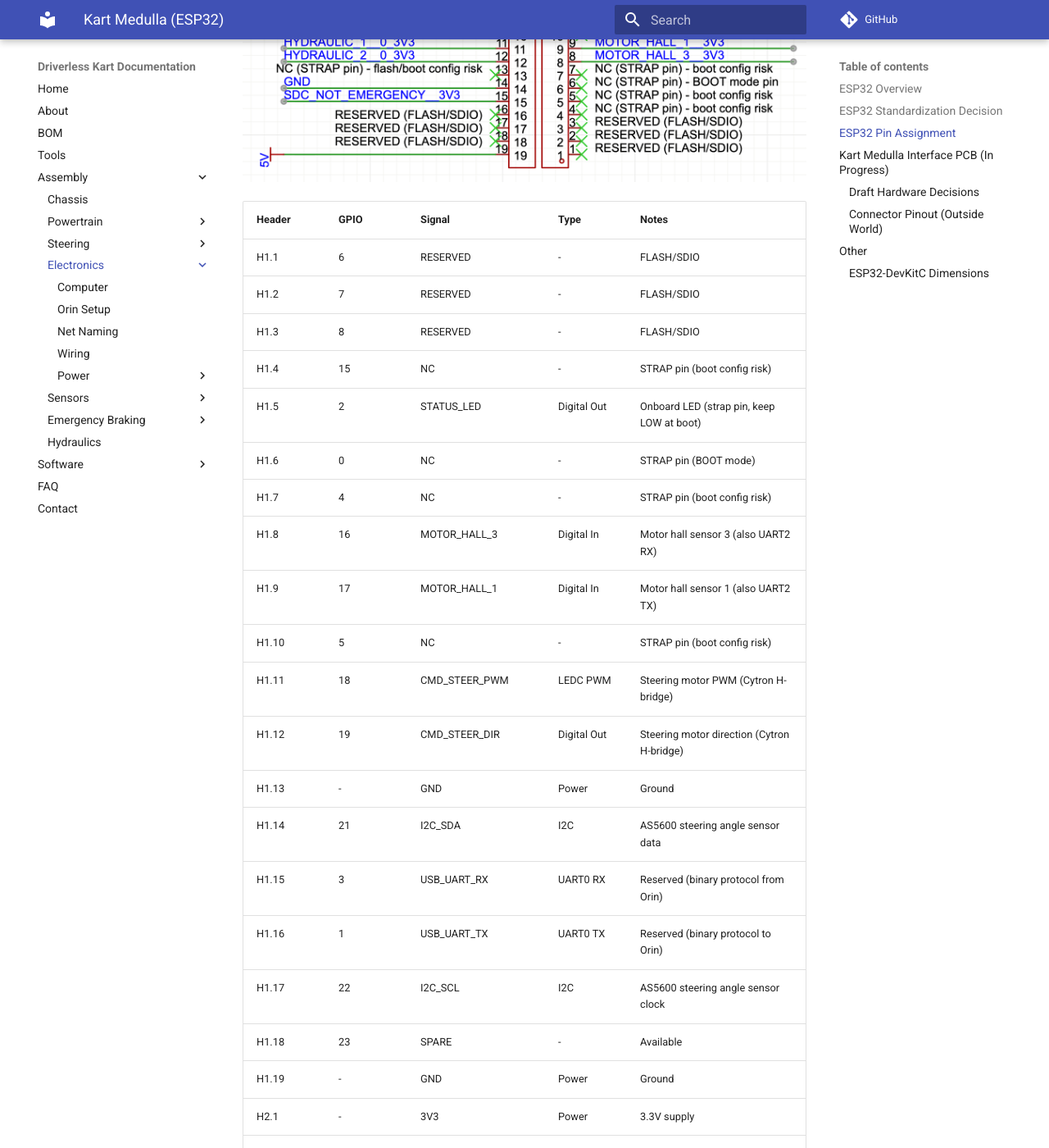
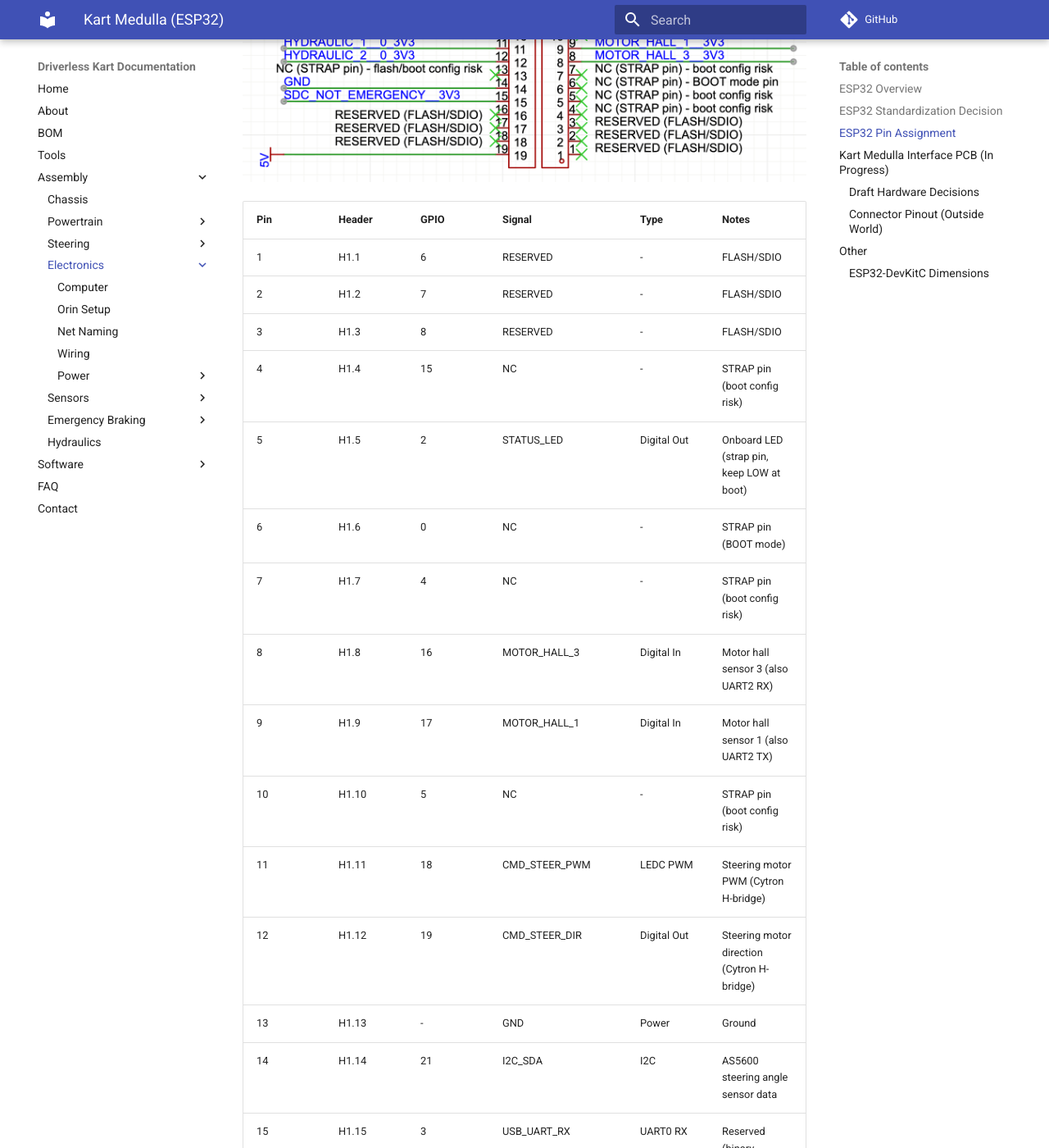
Before and after one commit to UM-Driverless/kart_docs, an MkDocs documentation site: the page built from docs/assembly/electronics/kart-medulla/index.md, in a window 1280 px wide and 1400 px high, scrolled down 1764 px. Shown: the whole window at 82% size. Built offline with MkDocs 1.6.1 and Material for MkDocs 9.7.7, drawn with Linux system fonts in a browser that asks for light colours; comment, search, counter and statistics services are not loaded; some of the changed text lies outside the part shown.

Commit message:
Add physical pin number column to ESP32 pin table
H1.1-H1.19 = pins 1-19, H2.1-H2.19 = pins 20-38.

Co-Authored-By: Claude Opus 4.6 <noreply@anthropic.com>

```diff
--- a/docs/assembly/electronics/kart-medulla/index.md
+++ b/docs/assembly/electronics/kart-medulla/index.md
@@ -26,46 +26,46 @@ Complete pin map for the ESP32-DevKitC V4 (38-pin, USB-C), matching the interfac
 
 ![ESP32 DevKitC V4 Type-C header pinout](images/esp32-devkitc-v4-typec-header-pinout.png)
 
-| Header | GPIO | Signal | Type | Notes |
-|--------|------|--------|------|-------|
-| H1.1 | 6 | RESERVED | - | FLASH/SDIO |
-| H1.2 | 7 | RESERVED | - | FLASH/SDIO |
-| H1.3 | 8 | RESERVED | - | FLASH/SDIO |
-| H1.4 | 15 | NC | - | STRAP pin (boot config risk) |
-| H1.5 | 2 | STATUS_LED | Digital Out | Onboard LED (strap pin, keep LOW at boot) |
-| H1.6 | 0 | NC | - | STRAP pin (BOOT mode) |
-| H1.7 | 4 | NC | - | STRAP pin (boot config risk) |
-| H1.8 | 16 | MOTOR_HALL_3 | Digital In | Motor hall sensor 3 (also UART2 RX) |
-| H1.9 | 17 | MOTOR_HALL_1 | Digital In | Motor hall sensor 1 (also UART2 TX) |
-| H1.10 | 5 | NC | - | STRAP pin (boot config risk) |
-| H1.11 | 18 | CMD_STEER_PWM | LEDC PWM | Steering motor PWM (Cytron H-bridge) |
-| H1.12 | 19 | CMD_STEER_DIR | Digital Out | Steering motor direction (Cytron H-bridge) |
-| H1.13 | - | GND | Power | Ground |
-| H1.14 | 21 | I2C_SDA | I2C | AS5600 steering angle sensor data |
-| H1.15 | 3 | USB_UART_RX | UART0 RX | Reserved (binary protocol from Orin) |
-| H1.16 | 1 | USB_UART_TX | UART0 TX | Reserved (binary protocol to Orin) |
-| H1.17 | 22 | I2C_SCL | I2C | AS5600 steering angle sensor clock |
-| H1.18 | 23 | SPARE | - | Available |
-| H1.19 | - | GND | Power | Ground |
-| H2.1 | - | 3V3 | Power | 3.3V supply |
-| H2.2 | - | EN | Reset | Active-low reset |
-| H2.3 | 36 (VP) | PRESSURE_1 | ADC1_CH0 | Pressure sensor 1 (input only) |
-| H2.4 | 39 (VN) | PRESSURE_2 | ADC1_CH3 | Pressure sensor 2 (input only) |
-| H2.5 | 34 | PRESSURE_3 | ADC1_CH6 | Pressure sensor 3 (input only) |
-| H2.6 | 35 | PEDAL_ACC | ADC1_CH7 | Accelerator pedal (input only) |
-| H2.7 | 32 | PEDAL_BRAKE | ADC1_CH4 | Brake pedal |
-| H2.8 | 33 | MOTOR_HALL_2 | Digital In | Motor hall sensor 2 |
-| H2.9 | 25 | CMD_ACC | DAC1 | Throttle analog output (0-255) |
-| H2.10 | 26 | CMD_BRAKE | DAC2 | Brake analog output (0-255) |
-| H2.11 | 27 | HYDRAULIC_1 | ADC2_CH7 | Hydraulic pressure sensor 1 |
-| H2.12 | 14 | HYDRAULIC_2 | ADC2_CH6 | Hydraulic pressure sensor 2 |
-| H2.13 | 12 | NC | - | STRAP pin (flash/boot risk) |
-| H2.14 | - | GND | Power | Ground |
-| H2.15 | 13 | SDC_NOT_EMERGENCY | Digital In | Shutdown circuit emergency status |
-| H2.16 | 9 | RESERVED | - | FLASH/SDIO |
-| H2.17 | 10 | RESERVED | - | FLASH/SDIO |
-| H2.18 | 11 | RESERVED | - | FLASH/SDIO |
-| H2.19 | - | 5V | Power | 5V supply |
+| Pin | Header | GPIO | Signal | Type | Notes |
+|-----|--------|------|--------|------|-------|
+| 1 | H1.1 | 6 | RESERVED | - | FLASH/SDIO |
+| 2 | H1.2 | 7 | RESERVED | - | FLASH/SDIO |
+| 3 | H1.3 | 8 | RESERVED | - | FLASH/SDIO |
+| 4 | H1.4 | 15 | NC | - | STRAP pin (boot config risk) |
+| 5 | H1.5 | 2 | STATUS_LED | Digital Out | Onboard LED (strap pin, keep LOW at boot) |
+| 6 | H1.6 | 0 | NC | - | STRAP pin (BOOT mode) |
+| 7 | H1.7 | 4 | NC | - | STRAP pin (boot config risk) |
+| 8 | H1.8 | 16 | MOTOR_HALL_3 | Digital In | Motor hall sensor 3 (also UART2 RX) |
+| 9 | H1.9 | 17 | MOTOR_HALL_1 | Digital In | Motor hall sensor 1 (also UART2 TX) |
+| 10 | H1.10 | 5 | NC | - | STRAP pin (boot config risk) |
+| 11 | H1.11 | 18 | CMD_STEER_PWM | LEDC PWM | Steering motor PWM (Cytron H-bridge) |
+| 12 | H1.12 | 19 | CMD_STEER_DIR | Digital Out | Steering motor direction (Cytron H-bridge) |
+| 13 | H1.13 | - | GND | Power | Ground |
+| 14 | H1.14 | 21 | I2C_SDA | I2C | AS5600 steering angle sensor data |
+| 15 | H1.15 | 3 | USB_UART_RX | UART0 RX | Reserved (binary protocol from Orin) |
+| 16 | H1.16 | 1 | USB_UART_TX | UART0 TX | Reserved (binary protocol to Orin) |
+| 17 | H1.17 | 22 | I2C_SCL | I2C | AS5600 steering angle sensor clock |
+| 18 | H1.18 | 23 | SPARE | - | Available |
+| 19 | H1.19 | - | GND | Power | Ground |
+| 20 | H2.1 | - | 3V3 | Power | 3.3V supply |
+| 21 | H2.2 | - | EN | Reset | Active-low reset |
+| 22 | H2.3 | 36 (VP) | PRESSURE_1 | ADC1_CH0 | Pressure sensor 1 (input only) |
+| 23 | H2.4 | 39 (VN) | PRESSURE_2 | ADC1_CH3 | Pressure sensor 2 (input only) |
+| 24 | H2.5 | 34 | PRESSURE_3 | ADC1_CH6 | Pressure sensor 3 (input only) |
+| 25 | H2.6 | 35 | PEDAL_ACC | ADC1_CH7 | Accelerator pedal (input only) |
+| 26 | H2.7 | 32 | PEDAL_BRAKE | ADC1_CH4 | Brake pedal |
+| 27 | H2.8 | 33 | MOTOR_HALL_2 | Digital In | Motor hall sensor 2 |
+| 28 | H2.9 | 25 | CMD_ACC | DAC1 | Throttle analog output (0-255) |
+| 29 | H2.10 | 26 | CMD_BRAKE | DAC2 | Brake analog output (0-255) |
+| 30 | H2.11 | 27 | HYDRAULIC_1 | ADC2_CH7 | Hydraulic pressure sensor 1 |
+| 31 | H2.12 | 14 | HYDRAULIC_2 | ADC2_CH6 | Hydraulic pressure sensor 2 |
+| 32 | H2.13 | 12 | NC | - | STRAP pin (flash/boot risk) |
+| 33 | H2.14 | - | GND | Power | Ground |
+| 34 | H2.15 | 13 | SDC_NOT_EMERGENCY | Digital In | Shutdown circuit emergency status |
+| 35 | H2.16 | 9 | RESERVED | - | FLASH/SDIO |
+| 36 | H2.17 | 10 | RESERVED | - | FLASH/SDIO |
+| 37 | H2.18 | 11 | RESERVED | - | FLASH/SDIO |
+| 38 | H2.19 | - | 5V | Power | 5V supply |
 
 !!! warning "GPIO 17/16 Conflict"
     GPIO 17 and 16 are used for MOTOR_HALL_1 and MOTOR_HALL_3 on the interface PCB. These are also UART2 TX/RX pins. When using the PCB, UART2 debug logging is **not available**. Hall sensors are not yet connected, so UART2 is currently usable for debug output.
```
